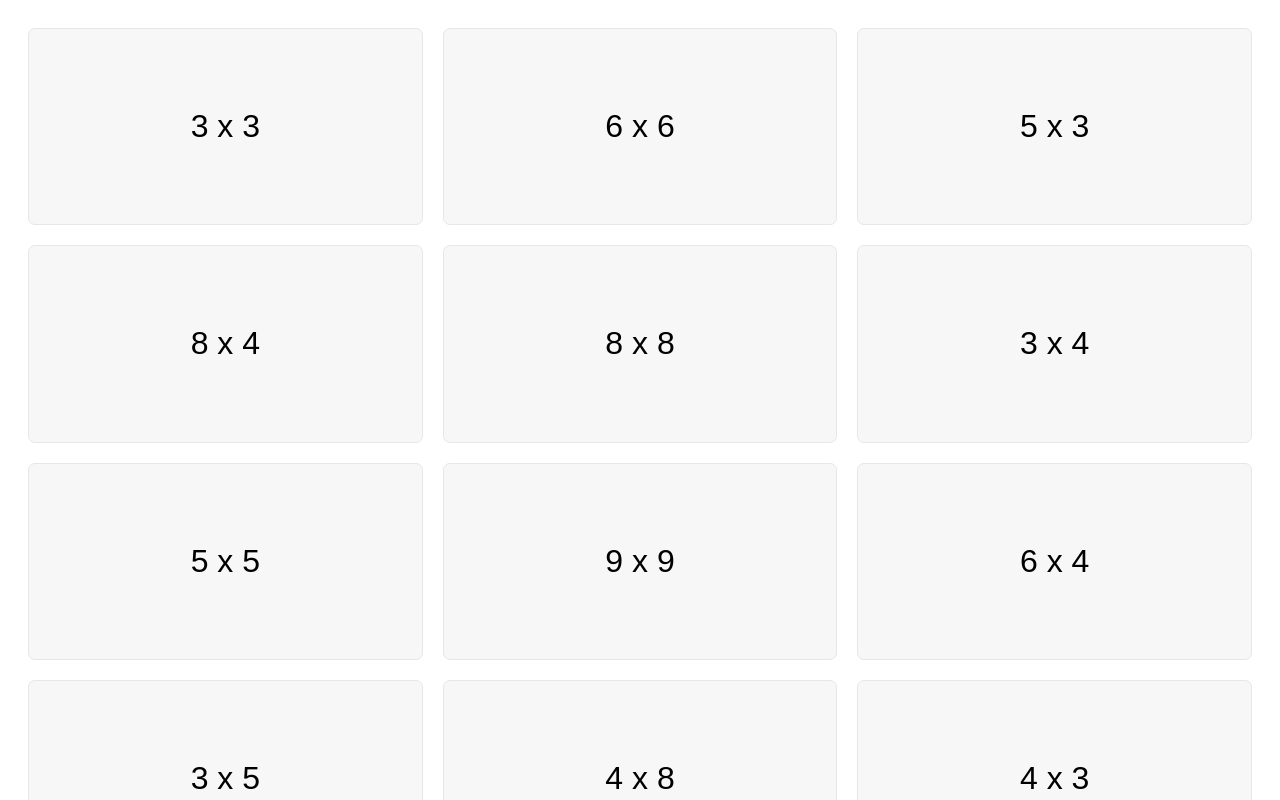
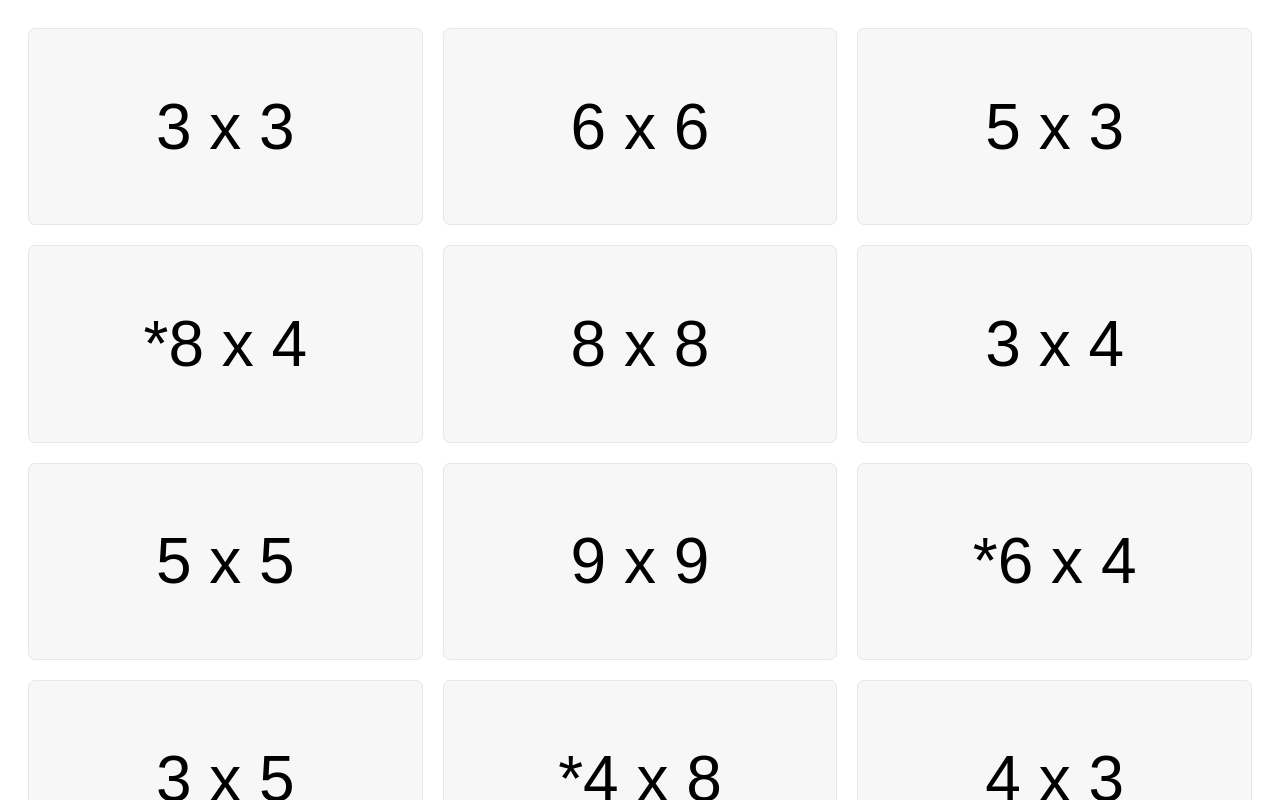
Before and after one commit to faratim/react-flashcards, a React (Create React App) app: page / in a window 1280 px wide. Both pictures are taken after a click on the element "Unit 1 Multiplication". Shown: the top 800 px of the page. Built offline with nearby package versions, Linux system fonts and the light colour scheme.

Commit message:
minor changes

```diff
--- a/src/components/App.js
+++ b/src/components/App.js
@@ -51,7 +51,7 @@ export const questions1 = [
   },
   {
     id: 1297,
-    question: "8 x 4",
+    question: "*8 x 4",
     answer: "32",
   },
   {
@@ -76,7 +76,7 @@ export const questions1 = [
   },
   {
     id: 2005,
-    question: "6 x 4",
+    question: "*6 x 4",
     answer: "24",
   },
   {
@@ -86,7 +86,7 @@ export const questions1 = [
   },
   {
     id: 2007,
-    question: "4 x 8",
+    question: "*4 x 8",
     answer: "32",
   },
   {
@@ -96,7 +96,7 @@ export const questions1 = [
   },
   {
     id: 2009,
-    question: "4 x 6",
+    question: "*4 x 6",
     answer: "24",
   },
 ];
--- a/src/styles.css
+++ b/src/styles.css
@@ -40,7 +40,7 @@ body {
   padding: 20px;
   cursor: pointer;
   transition: linear 0.2s;
-  font-size: 2em;
+  font-size: 4em;
 }
 
 .flashcards div:hover {
```
